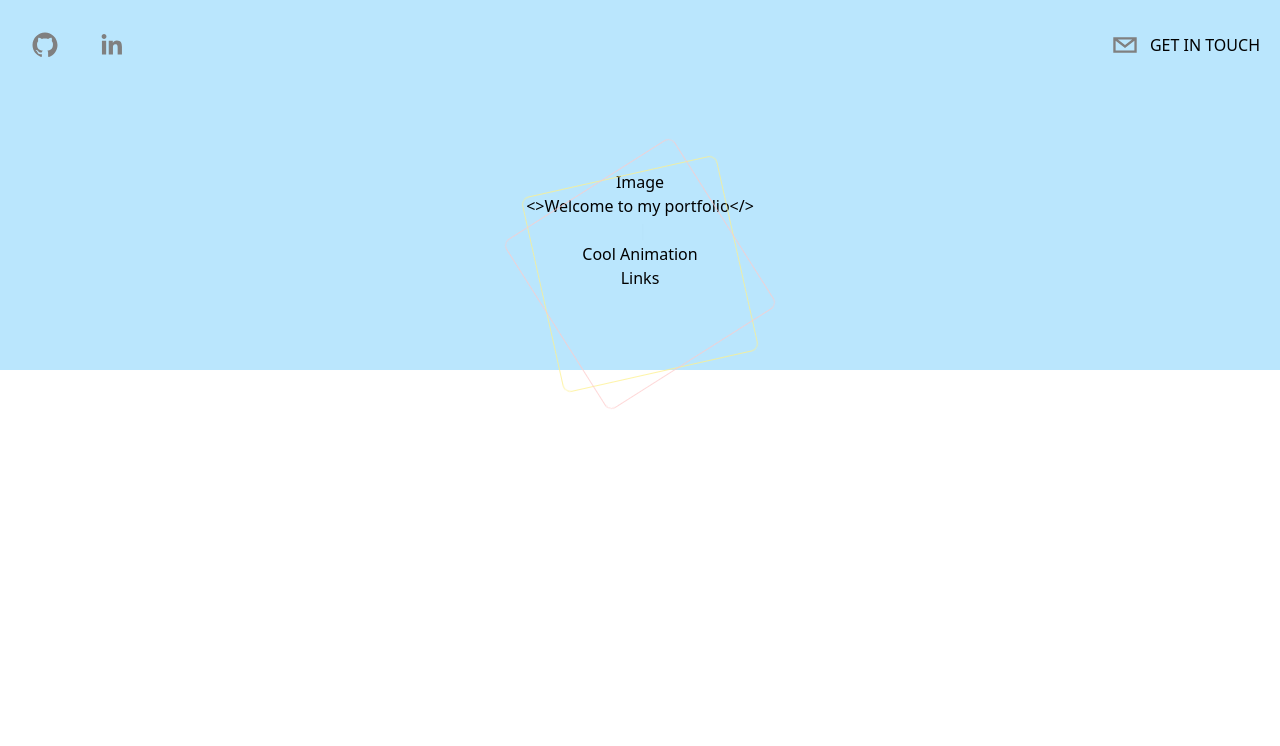
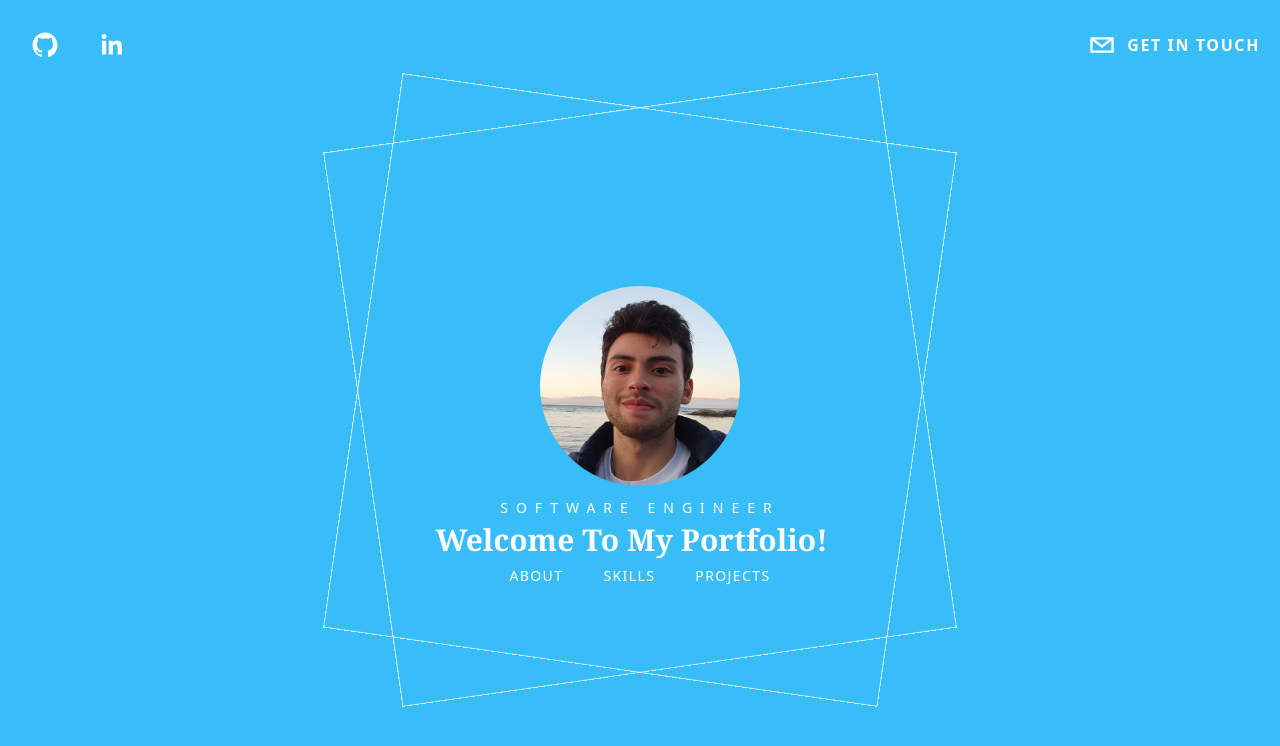
Before and after one commit to jantoniogonzalez/portfolio, a Next.js app: page / in a window 1280 px wide. Shown: the top 746 px of the page. Built offline with nearby package versions, Linux system fonts and the light colour scheme.

Commit message:
Finished her section

```diff
--- /dev/null
+++ b/components/About.tsx
@@ -0,0 +1,16 @@
+import React from 'react'
+
+type Props = {}
+
+const About = (props: Props) => {
+  return (
+    <div>
+        <h1>
+
+        </h1>
+
+    </div>
+  )
+}
+
+export default About
--- a/components/BackgroundCircles.tsx
+++ b/components/BackgroundCircles.tsx
@@ -1,32 +1,44 @@
 import React from 'react'
 import { motion } from 'framer-motion'
+import Image from 'next/image'
 
 type Props = {}
 
-const rotateInterval1 = [45];
-let value = 45;
-for(let i = 0; i< 16; i++){
-    value = value + 11.25;
-    rotateInterval1.push(value);
-}
-
-const rotateInterval2 = [180];
-let value2 = 180;
-for(let i = 0; i< 16; i++){
-    value2 = value2 - 11.25;
-    rotateInterval2.push(value2);
-}
-
+// const BackgroundCircles = (props: Props) => {
+//     return (
+//       <motion.div
+//         className='relative flex justify-center items-center'
+//         initial={{opacity: 0, scale: 4}}
+//         animate={{scale:[4,1], opacity:1}}
+//         transition={{duration: 1.5, delay: 1}}
+//       >
+//           <div
+//               className='absolute mt-52 border rounded-full border-white h-[560px] w-[560px] animate-pulse'
+//             >
+//           </div>
+//           <div
+//               className='absolute mt-52 border rounded-full border-white h-[600px] w-[600px] animate-pulse'
+//               >
+//           </div>
+//       </motion.div>
+//     )
+//   }
 
 const BackgroundCircles = (props: Props) => {
   return (
-    <div className='relative flex justify-center items-center'>
+    <motion.div
+        className='relative flex justify-center items-center pt-20 z-0'
+        initial={{opacity: 0, scale: 4}}
+        animate={{scale:[4,1], opacity:1}}
+        transition={{duration: 1.5, delay: 0.5}}
+    >
         <motion.div
-            className='absolute mt-52 border rounded-lg border-yellow-200 h-[200px] w-[200px] animate-pulse'
+            className='absolute mt-52 border border-white h-[560px] w-[560px] animate-pulse'
             animate={{
-                rotate: rotateInterval1, // 157.5, 135,112.5, 90,67.5, 45
+                rotate: [0, 360], // 157.5, 135,112.5, 90,67.5, 45
             }}
             transition={{
+                delay: 2,
                 duration: 30,
                 ease: "easeIn",
                 times: [], //0, 0.75, 1.5, 2.75, 3.5, 4.25, 5, 5.75, 6.5, 7.25, 8, 8.75, 9.5
@@ -35,12 +47,14 @@ const BackgroundCircles = (props: Props) => {
             }}
             >
         </motion.div>
+
         <motion.div
-            className='absolute mt-52 border rounded-lg border-red-200 h-[200px] w-[200px] animate-pulse'
+            className='absolute mt-52 border border-white h-[560px] w-[560px] animate-pulse'
             animate={{
-                rotate: rotateInterval2, // 157.5, 135,112.5, 90,67.5, 45
+                rotate: [360, 0], // 157.5, 135,112.5, 90,67.5, 45
             }}
             transition={{
+                delay: 2,
                 duration: 30,
                 ease: "easeIn",
                 times: [], //0, 0.75, 1.5, 2.75, 3.5, 4.25, 5, 5.75, 6.5, 7.25, 8, 8.75, 9.5
@@ -49,7 +63,7 @@ const BackgroundCircles = (props: Props) => {
             }}
             >
         </motion.div>
-    </div>
+    </motion.div>
   )
 }
 
--- a/components/Header.tsx
+++ b/components/Header.tsx
@@ -12,18 +12,18 @@ const Header = (props: Props) => {
         <motion.div
         initial={{x:-500, opacity : 0, scale: 0.5}}
         animate={{x:0, opacity: 1, scale: 1}}
-        transition={{type: "tween", delay: 1, duration: 1.5}}
+        transition={{type: "tween", delay: 0.5, duration: 1.5}}
         className='flex space-x-4 items-center'>
-            <SocialIcon className='rounded-full hover:bg-slate-100' url="https://github.com/jantoniogonzalez" fgColor='gray' bgColor='transparent'/>
-            <SocialIcon className='rounded-full hover:bg-slate-100'url="https://www.linkedin.com/in/juan-antonio-gonzalez-gomez-12b310221/" fgColor='gray' bgColor='transparent'/>
+            <SocialIcon className='ease-in-out rounded-full hover:bg-sky-600' url="https://github.com/jantoniogonzalez" fgColor='white' bgColor='transparent'/>
+            <SocialIcon className='ease-in-out rounded-full hover:bg-sky-600'url="https://www.linkedin.com/in/juan-antonio-gonzalez-gomez-12b310221/" fgColor='white' bgColor='transparent'/>
         </motion.div>
         <motion.div
         initial={{x:500, opacity : 0, scale: 0.5}}
         animate={{x:0, opacity: 1, scale: 1}}
         transition={{type: "tween", delay: 1, duration: 1.5}}
         className='flex flex-row items-center'>
-            <SocialIcon className='rounded-full cursor-pointer hover:bg-slate-100' label='Get in touch' network='email' fgColor='gray' bgColor='transparent'/>
-            <p className='uppercase hidden md:inline-flex'>Get in touch</p>
+            <SocialIcon className='ease-in-out rounded-full cursor-pointer hover:bg-sky-600' label='Get in touch' network='email' fgColor='white' bgColor='transparent'/>
+            <p className='uppercase hidden md:inline-flex font-bold font-sans tracking-widest'>Get in touch</p>
         </motion.div>
     </header>
   )
--- a/components/Hero.tsx
+++ b/components/Hero.tsx
@@ -1,25 +1,37 @@
 import React from 'react'
-import { motion } from 'framer-motion'
-import { Typewriter } from 'react-simple-typewriter'
 import BackgroundCircles from './BackgroundCircles'
+import {useTypewriter, Cursor} from 'react-simple-typewriter'
+import Image from 'next/image'
+import Link from 'next/link'
 
 type Props = {}
 
 const Hero = (props: Props) => {
+  const [text] = useTypewriter({
+    words: ["Hi, I'm Juan", "Welcome to my portfolio!", "It's all blue daba dee daba da"],
+    loop: 0
+  })
+
   return (
-    <main className='mx-auto max-w-7xl flex flex-col items-center text-center p-20'>
+    <main className='mx-auto max-w-7xl h-screen flex flex-col flex-wrap items-center justify-center text-center overflow-hidden'>
         <BackgroundCircles/>
-        <div className=''>Image</div>
-            <Typewriter
-                words={["<>Hi, I'm Juan</>", "<>Welcome to my portfolio</>", "<>I love this animation</>", "<>lol</>"]}
-                loop={false}
-                cursor
-                typeSpeed={70}
-                deleteSpeed={50}
-                delaySpeed={1000}
-            />
-            <div>Cool Animation</div>
-            <div>Links</div>
+          <Image className='rounded-full' src='/profpic2.jpg' alt='Pic of Juan' height={200} width={200}/>
+          <h3 className='font-thin font-sans uppercase tracking-[8px] pt-3 pb-1 text-sm'>software engineer</h3>
+          <h1 className='font-extrabold font-serif text-3xl capitalize break-words'>
+            <span>{text}</span>
+            <Cursor cursorColor='white'/>
+          </h1>
+          <div className='flex justify-evenly z-10'>
+            <Link href='#about'>
+              <button className='heroButton'>About</button>
+            </Link>
+            <Link href='#skills'>
+              <button className='heroButton'>Skills</button>
+            </Link>
+            <Link href='#projects'>
+              <button className='heroButton'>Projects</button>
+            </Link>
+          </div>
     </main>
   )
 }
--- a/pages/index.tsx
+++ b/pages/index.tsx
@@ -4,12 +4,13 @@ import { Inter } from 'next/font/google'
 import styles from '@/styles/Home.module.css'
 import Header from '@/components/Header'
 import Hero from '@/components/Hero'
+import About from '@/components/About'
 
 const inter = Inter({ subsets: ['latin'] })
 
 export default function Home() {
   return (
-    <div className='bg-sky-200'>
+    <div className='bg-sky-400 h-screen snap-y snap-mandatory overflow-scroll z-0 text-white'>
       <Head>
         <title>Juan's Portfolio</title>
         <meta name="description" content="Generated by create next app" />
@@ -17,12 +18,16 @@ export default function Home() {
         <link rel="icon" href="/favicon.ico" />
       </Head>
 
-      {/* Header */}
       <Header />
 
-      {/* Hero*/}
-      <Hero/>
-      {/* About*/}
+      <section id='hero' className='snap-center'>
+        <Hero/>
+      </section>
+
+      <section id='hero' className='snap-center'>
+        <About/>
+      </section>
+
       {/* Experience */}
       {/* Skills */}
       {/* Projects */}
--- a/styles/globals.css
+++ b/styles/globals.css
@@ -1,3 +1,9 @@
 @tailwind base;
 @tailwind components;
 @tailwind utilities;
+
+@layer components{
+    .heroButton{
+        @apply mx-5 py-2 font-light font-sans tracking-widest uppercase hover:cursor-pointer text-sm
+    }
+}
```
Also changed, not shown: public/profpic1.jpg (added), public/profpic2.jpg (added).
